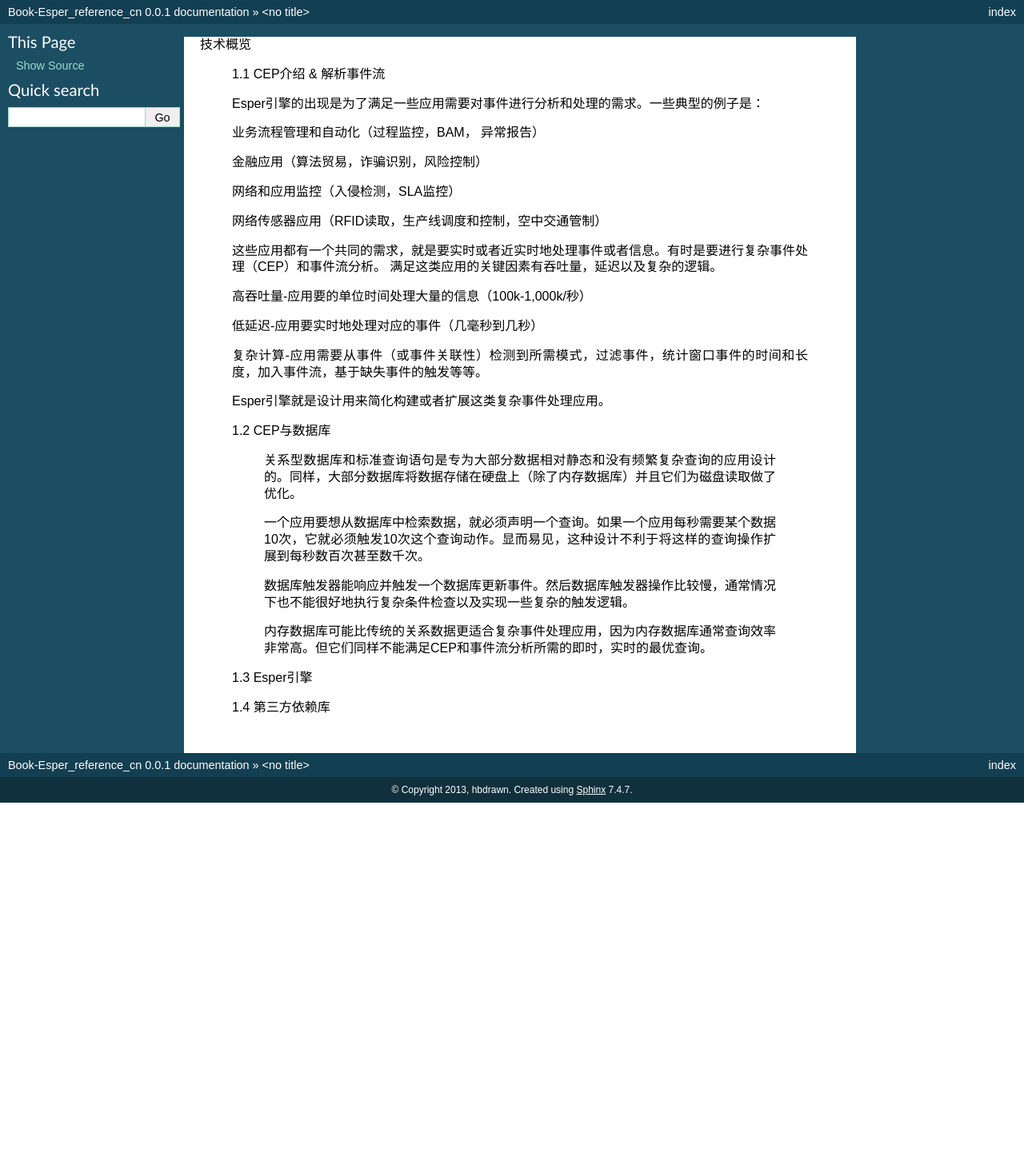
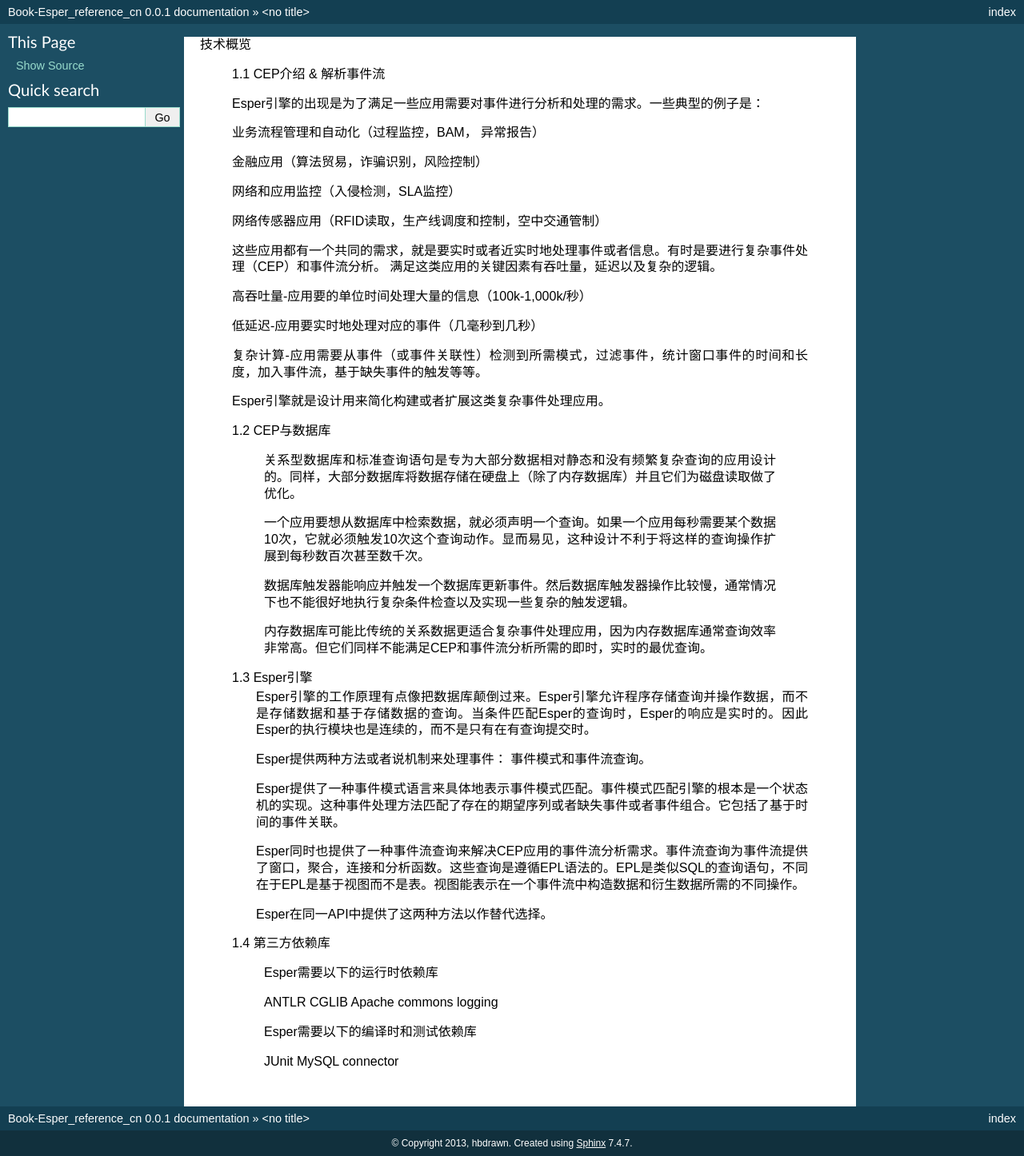
Before and after one commit to hancy2013/Book-Esper_reference_cn, a Sphinx documentation site: the page built from source/Chapter01.rst, in a window 1280 px wide. Shown: the whole page at 80% size. Built offline with Sphinx 7.4.7, drawn with Linux system fonts in a browser that asks for light colours; before the commit the page ends 1004 px from its top, so only the background shows below that.

Commit message:
Chapter01.rst finished. Review required.

```diff
--- a/source/Chapter01.rst
+++ b/source/Chapter01.rst
@@ -38,5 +38,25 @@
 	内存数据库可能比传统的关系数据更适合复杂事件处理应用，因为内存数据库通常查询效率非常高。但它们同样不能满足CEP和事件流分析所需的即时，实时的最优查询。
 
     1.3 Esper引擎
+	Esper引擎的工作原理有点像把数据库颠倒过来。Esper引擎允许程序存储查询并操作数据，而不是存储数据和基于存储数据的查询。当条件匹配Esper的查询时，Esper的响应是实时的。因此Esper的执行模块也是连续的，而不是只有在有查询提交时。
+
+	Esper提供两种方法或者说机制来处理事件： 事件模式和事件流查询。
+
+	Esper提供了一种事件模式语言来具体地表示事件模式匹配。事件模式匹配引擎的根本是一个状态机的实现。这种事件处理方法匹配了存在的期望序列或者缺失事件或者事件组合。它包括了基于时间的事件关联。
+
+	Esper同时也提供了一种事件流查询来解决CEP应用的事件流分析需求。事件流查询为事件流提供了窗口，聚合，连接和分析函数。这些查询是遵循EPL语法的。EPL是类似SQL的查询语句，不同在于EPL是基于视图而不是表。视图能表示在一个事件流中构造数据和衍生数据所需的不同操作。
+
+	Esper在同一API中提供了这两种方法以作替代选择。
 
     1.4 第三方依赖库
+
+	Esper需要以下的运行时依赖库
+
+	ANTLR
+	CGLIB
+	Apache commons logging
+
+	Esper需要以下的编译时和测试依赖库
+
+	JUnit
+	MySQL connector
```
